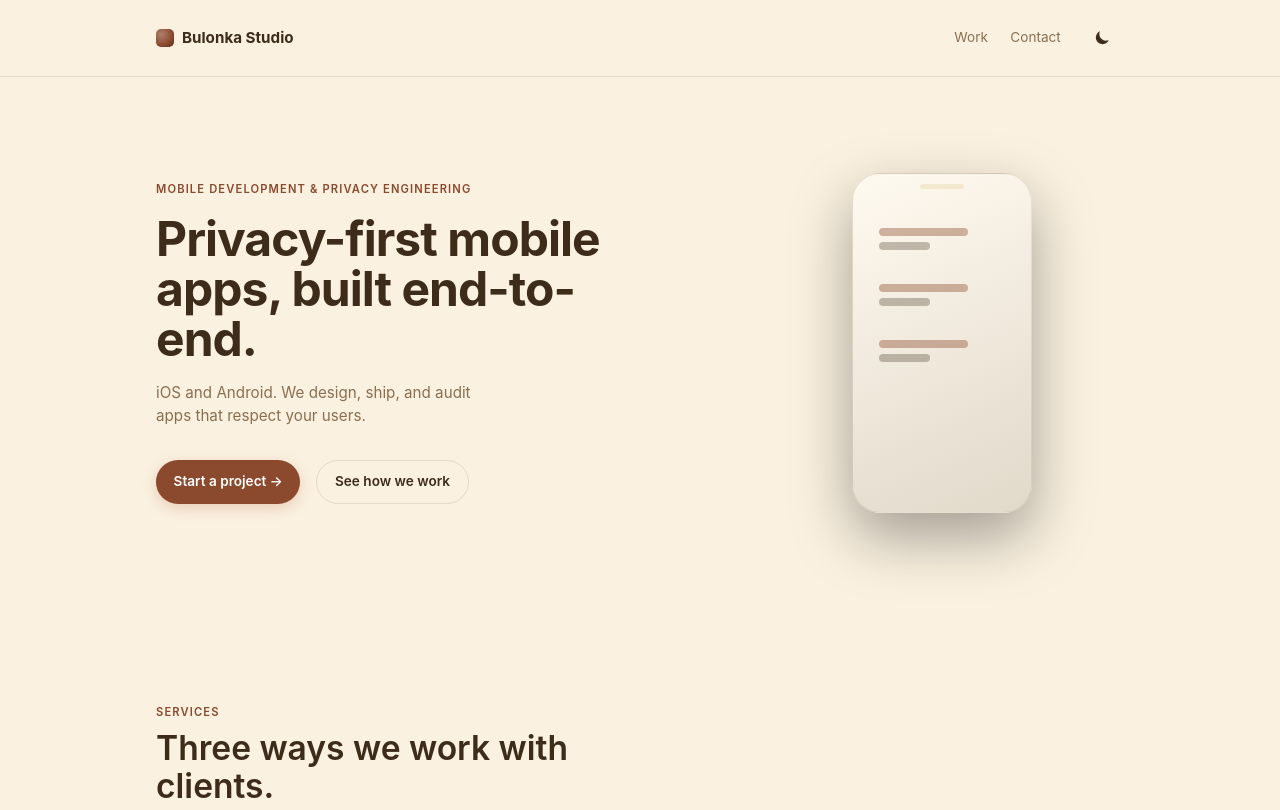
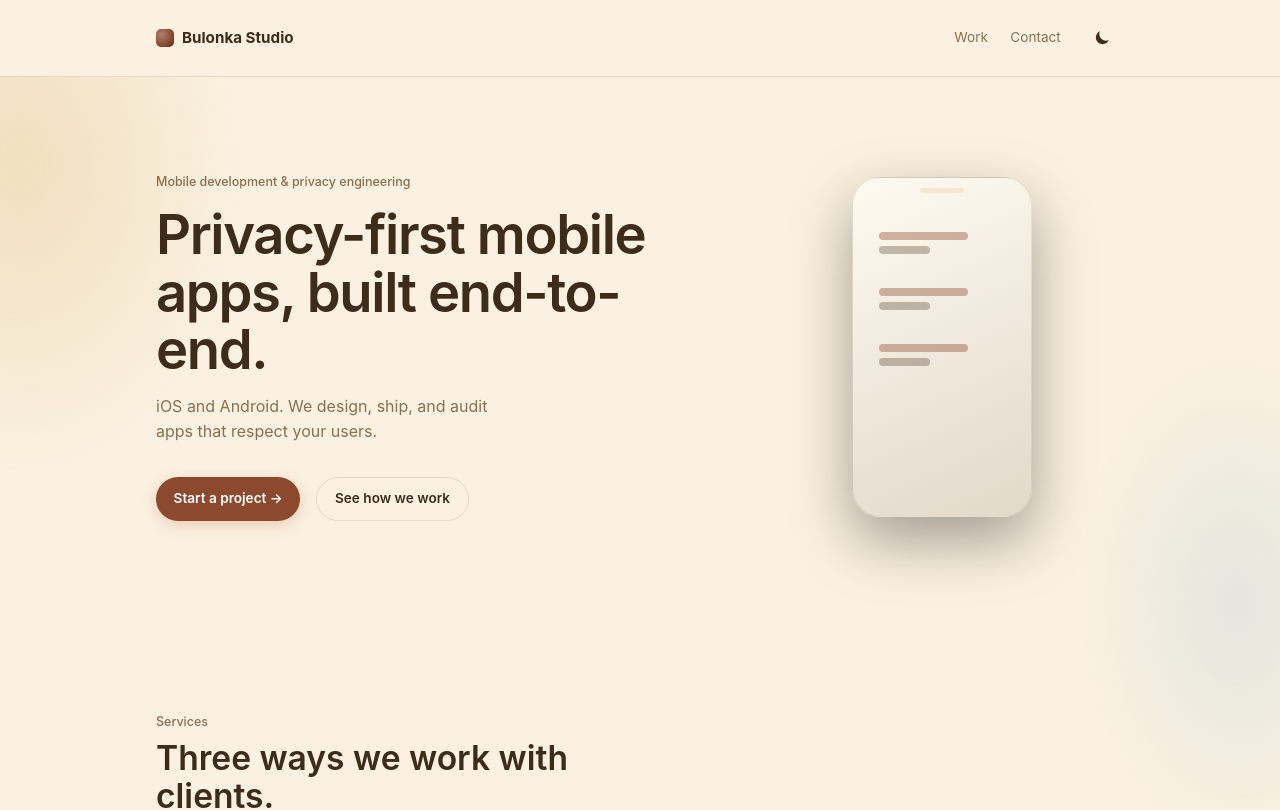
Before and after one commit to bulonka-studio/bulonka-studio.github.io, a Vue app: page / in a window 1280 px wide. Shown: the top 810 px of the page. Built offline with nearby package versions, Linux system fonts and the light colour scheme.

Commit message:
Move shared utilities into base.css: fade-up, spec sheet, numbered list, sunlight, reduced-motion guard

```diff
--- a/src/styles/base.css
+++ b/src/styles/base.css
@@ -7,6 +7,7 @@ html, body { height: 100%; }
 img, svg { display: block; max-width: 100%; }
 button { font: inherit; color: inherit; background: none; border: 0; cursor: pointer; }
 a { color: inherit; text-decoration: none; }
+ol, ul { list-style: none; }
 
 /* Body */
 html {
@@ -19,33 +20,70 @@ html {
 body {
   background: var(--background);
   color: var(--on-surface);
-  font-size: 0.95rem;
-  line-height: 1.55;
-  transition: background var(--motion-fast) var(--motion-ease), color var(--motion-fast) var(--motion-ease);
+  font-size: 1rem;
+  line-height: 1.6;
+  overflow-x: hidden;
+  transition: background var(--motion-fast) var(--motion-soft), color var(--motion-fast) var(--motion-soft);
+  position: relative;
 }
 
-/* Type scale — utility classes; apply to elements directly */
-.t-display { font-size: 2.4rem; line-height: 1.05; font-weight: 700; letter-spacing: -0.02em; }
+/* Body-level sunlight gradient: two glows that drift very slowly. Theme-aware via tokens. */
+body::before {
+  content: '';
+  position: fixed;
+  inset: -10vh -20vw;
+  background:
+    radial-gradient(ellipse 50vmin 70vmin at 18% 25%, var(--glow-1), transparent 55%),
+    radial-gradient(ellipse 36vmin 56vmin at 85% 75%, var(--glow-2), transparent 55%);
+  pointer-events: none;
+  animation: sunlight 90s ease-in-out infinite alternate;
+  z-index: 0;
+}
+@keyframes sunlight {
+  0%   { transform: translate(-3vw, -2vh) rotate(-2deg); }
+  100% { transform: translate( 3vw,  2vh) rotate( 2deg); }
+}
+
+/* Night-only ember flicker overlay (var --glow-ember undefined in day → renders transparent). */
+body::after {
+  content: '';
+  position: fixed;
+  inset: 0;
+  background: radial-gradient(ellipse 50vmin 70vmin at 22% 28%, var(--glow-ember, transparent), transparent 50%);
+  pointer-events: none;
+  animation: flicker 6s steps(1, end) infinite;
+  z-index: 0;
+  mix-blend-mode: screen;
+}
+@keyframes flicker {
+  0%, 22%, 27%, 60%, 65%, 100% { opacity: 0.95; }
+  23%, 26%                      { opacity: 0.55; }
+  61%, 64%                      { opacity: 0.70; }
+  90%, 93%                      { opacity: 0.80; }
+}
+
+/* Type scale */
+.t-display { font-size: 2.4rem; line-height: 1.05; font-weight: 600; letter-spacing: -0.025em; }
 .t-h1      { font-size: 1.7rem; line-height: 1.15; font-weight: 600; }
 .t-h2      { font-size: 1.2rem; line-height: 1.25; font-weight: 600; }
-.t-body    { font-size: 0.95rem; line-height: 1.55; font-weight: 400; }
+.t-body    { font-size: 1rem;   line-height: 1.6;  font-weight: 400; }
 .t-small   { font-size: 0.78rem; line-height: 1.5;  font-weight: 400; color: var(--on-surface-muted); }
-.t-label   { font-size: 0.7rem;  line-height: 1.4;  font-weight: 600; letter-spacing: 0.1em; text-transform: uppercase; color: var(--primary); }
+.t-label   { font-size: 0.78rem; line-height: 1.4;  font-weight: 500; color: var(--on-surface-muted); }
 
 @media (min-width: 720px) {
-  .t-display { font-size: 3rem; }
+  .t-display { font-size: clamp(2.4rem, 5vw, 3.4rem); }
   .t-h1      { font-size: 2.1rem; }
 }
 
 /* Focus */
 :focus { outline: none; }
 :focus-visible {
-  outline: 2px solid var(--primary);
+  outline: 2px solid var(--primary-light);
   outline-offset: 3px;
   border-radius: 4px;
 }
 
-/* Skip-to-content link — visible only on focus */
+/* Skip-to-content */
 .skip-link {
   position: absolute;
   left: var(--sp-3);
@@ -56,7 +94,7 @@ body {
   border-radius: var(--radius-pill);
   font-weight: 600;
   transform: translateY(-200%);
-  transition: transform var(--motion-fast) var(--motion-ease);
+  transition: transform var(--motion-fast) var(--motion-soft);
   z-index: 100;
 }
 .skip-link:focus-visible { transform: translateY(0); }
@@ -67,26 +105,88 @@ body {
   margin: 0 auto;
   padding-left: var(--page-pad-mobile);
   padding-right: var(--page-pad-mobile);
+  position: relative;
+  z-index: 1;
 }
+@media (min-width: 720px) { .page { padding-left: var(--page-pad-tablet); padding-right: var(--page-pad-tablet); } }
+@media (min-width: 1080px) { .page { padding-left: var(--page-pad-desktop); padding-right: var(--page-pad-desktop); } }
+
+/* Sections */
+.section { padding-top: var(--sp-7); padding-bottom: var(--sp-7); position: relative; }
+@media (min-width: 720px) { .section { padding-top: var(--sp-8); padding-bottom: var(--sp-8); } }
+
+/* Load-time staggered fade-in */
+.fade-up {
+  opacity: 0;
+  transform: translateY(12px);
+  animation: fadeUp 700ms var(--motion-soft) forwards;
+}
+.fade-up.delay-1 { animation-delay: 80ms; }
+.fade-up.delay-2 { animation-delay: 240ms; }
+.fade-up.delay-3 { animation-delay: 400ms; }
+.fade-up.delay-4 { animation-delay: 560ms; }
+@keyframes fadeUp { to { opacity: 1; transform: translateY(0); } }
+
+/* Spec sheet — used on /work (NDA cards) and /contact (meta chips reuse a variant) */
+.spec { display: grid; grid-template-columns: 1fr; gap: 0; max-width: 80ch; }
+.spec-key {
+  padding: var(--sp-4) 0 var(--sp-2);
+  font-weight: 600;
+  font-size: 1.15rem;
+  letter-spacing: -0.01em;
+  border-top: 1px solid var(--outline);
+}
+.spec-val {
+  padding: 0 0 var(--sp-4);
+  color: var(--on-surface-soft);
+  max-width: 60ch;
+}
+.spec :first-child.spec-key { border-top: none; padding-top: 0; }
 @media (min-width: 720px) {
-  .page { padding-left: var(--page-pad-tablet); padding-right: var(--page-pad-tablet); }
-}
-@media (min-width: 1080px) {
-  .page { padding-left: var(--page-pad-desktop); padding-right: var(--page-pad-desktop); }
+  .spec { grid-template-columns: 14ch 1fr; column-gap: var(--sp-6); row-gap: 0; }
+  .spec-key { padding: var(--sp-4) 0; border-top: 1px solid var(--outline); }
+  .spec-val { padding: var(--sp-4) 0; border-top: 1px solid var(--outline); }
+  .spec :first-child.spec-key,
+  .spec :first-child.spec-key + .spec-val { border-top: 1px solid var(--outline); }
 }
 
-/* Sections — scroll-margin-top so the sticky Nav doesn't occlude :target / smooth-scroll landings. */
-.section { padding-top: var(--sp-7); padding-bottom: var(--sp-7); scroll-margin-top: 64px; }
-@media (min-width: 720px) {
-  .section { padding-top: var(--sp-8); padding-bottom: var(--sp-8); }
+/* Principles list — used on /home and as the /contact checklist */
+.numbered {
+  list-style: none;
+  counter-reset: p;
+  max-width: 64ch;
+  padding-left: 0;
 }
+.numbered > li {
+  counter-increment: p;
+  padding: var(--sp-3) 0;
+  border-bottom: 1px solid var(--outline);
+  display: grid;
+  grid-template-columns: 32px 1fr;
+  gap: var(--sp-3);
+  align-items: baseline;
+  font-size: 1rem;
+}
+.numbered > li::before {
+  content: "✿";
+  font-size: 1.15rem;
+  line-height: 1;
+}
+/* Five-color florette cycle */
+.numbered--cycle > li:nth-child(1)::before { color: var(--accent-ochre); }
+.numbered--cycle > li:nth-child(2)::before { color: var(--accent-sage); }
+.numbered--cycle > li:nth-child(3)::before { color: var(--primary-light); }
+.numbered--cycle > li:nth-child(4)::before { color: var(--accent-sky); }
+.numbered--cycle > li:nth-child(5)::before { color: var(--accent-rose); }
 
-/* Reduced motion */
+/* Reduced motion — kill all animation/transition */
 @media (prefers-reduced-motion: reduce) {
   *, *::before, *::after {
-    transition-duration: 0s !important;
-    animation-duration: 0s !important;
+    animation-duration: 0.001ms !important;
     animation-iteration-count: 1 !important;
+    transition-duration: 0.001ms !important;
     scroll-behavior: auto !important;
   }
+  body::before, body::after { animation: none !important; }
+  .fade-up { opacity: 1 !important; transform: none !important; }
 }
```
